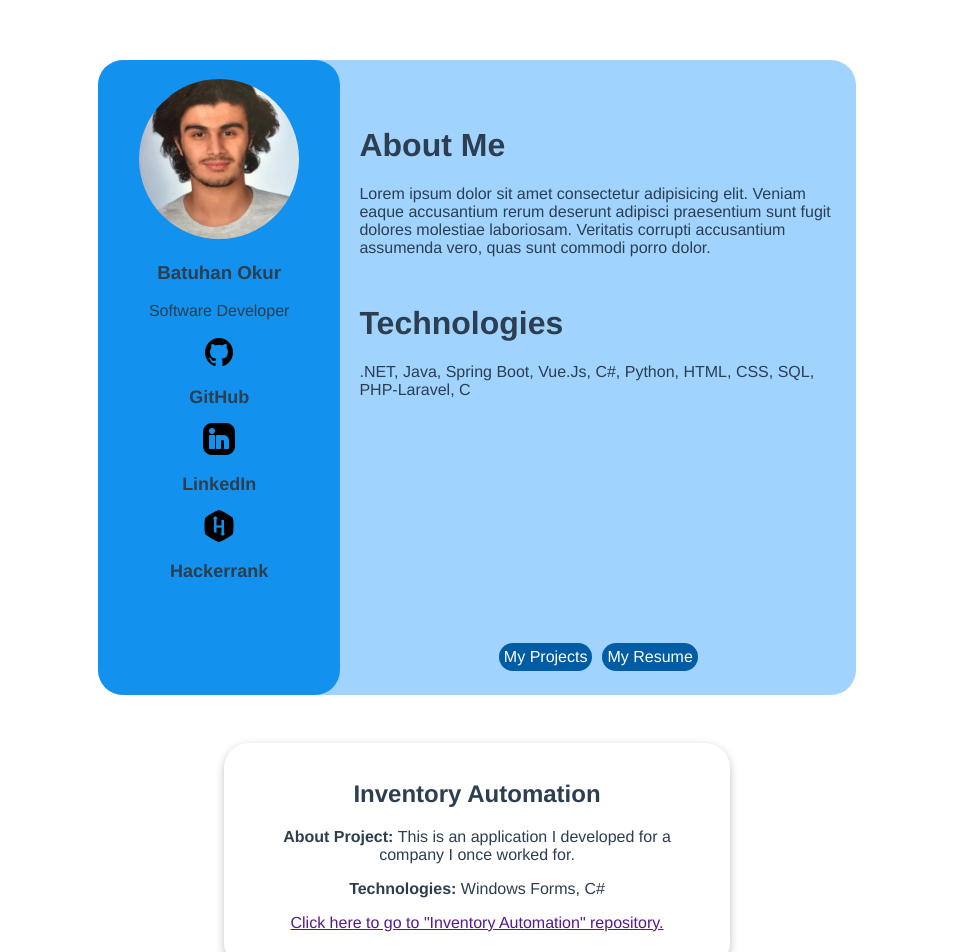
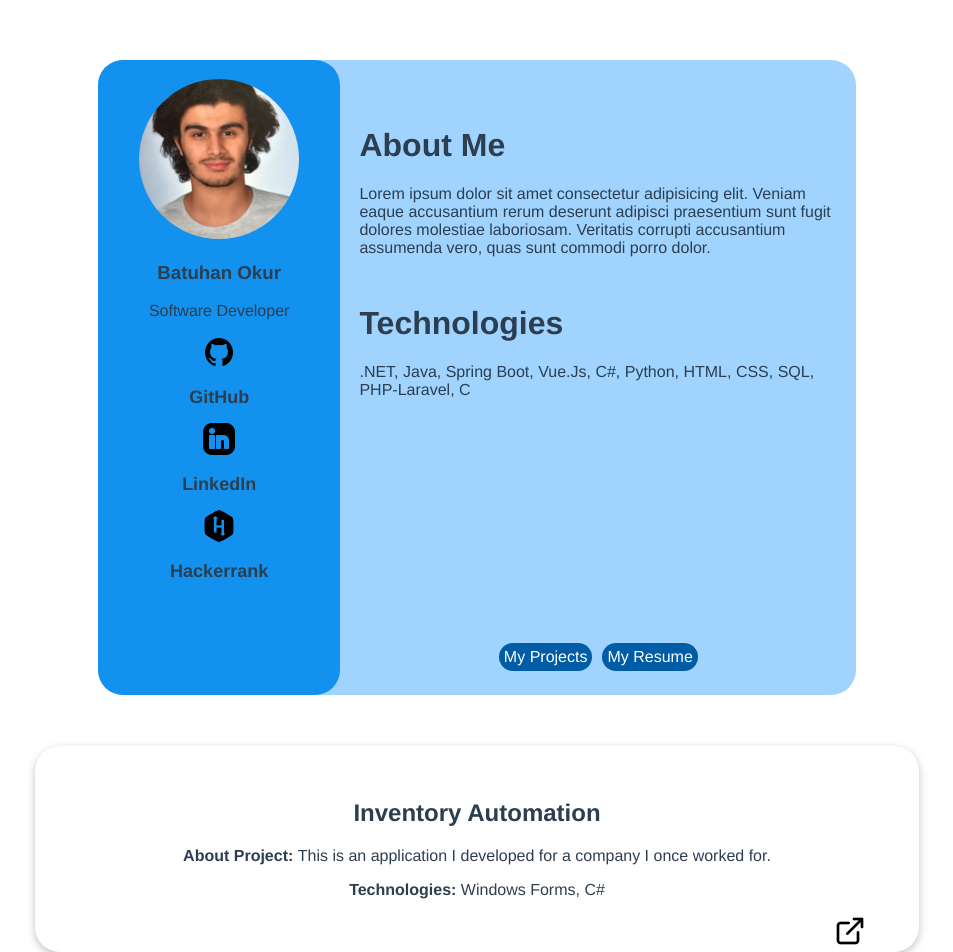
Before and after one commit to BatuhanOkur/vue-portfolio, a Vue app in the folder portfolio/: page / in a window 1280 px wide. Shown: the top 952 px of the page, without its empty margins (163-1116 px from the left). Built offline with nearby package versions, Linux system fonts and the light colour scheme.

Commit message:
Some css changes have been made

```diff
--- a/portfolio/src/components/ProjectsCard.vue
+++ b/portfolio/src/components/ProjectsCard.vue
@@ -5,7 +5,7 @@
                 <h2>{{projectData.ProjectsArray[index].Title}}</h2>
                 <p><b>About Project: </b> {{projectData.ProjectsArray[index].About}}</p>
                 <p><b>Technologies: </b> {{projectData.ProjectsArray[index].Technologies}}</p>
-                <a href="">Click here to go to "{{projectData.ProjectsArray[index].Title}}" repository. </a>
+                <a :href="projectData.ProjectsArray[index].Link"><img src="../assets/link.png"></a>
             </div>
         </div>
     </div>
@@ -28,18 +28,29 @@
 <style>
 
 
+
+
     .project-card{
+        margin-left: 15%;
+        margin-right: 15%;
+        margin-top: 4%;
+        padding: 10px;
+        flex-wrap: 0 0 40%;
+        background-color: #fff;
+        border-radius: 25px;
         box-shadow: rgba(0, 0, 0, 0.24) 0px 3px 8px;
-        flex-wrap: 0 0 40%;
-        background-color: white;
-        margin-left: 30%;
-        margin-right: 30%;
-        margin-top: 3rem;
-        padding: 1%;
-        border-radius: 25px;
     }
 
     .card-content{
         margin: 5%;
     }
+
+    .card-content a{
+        text-decoration: none;
+    }
+
+    .card-content a img{
+        width: 2rem;
+        float: right;
+    }
 </style>
```
